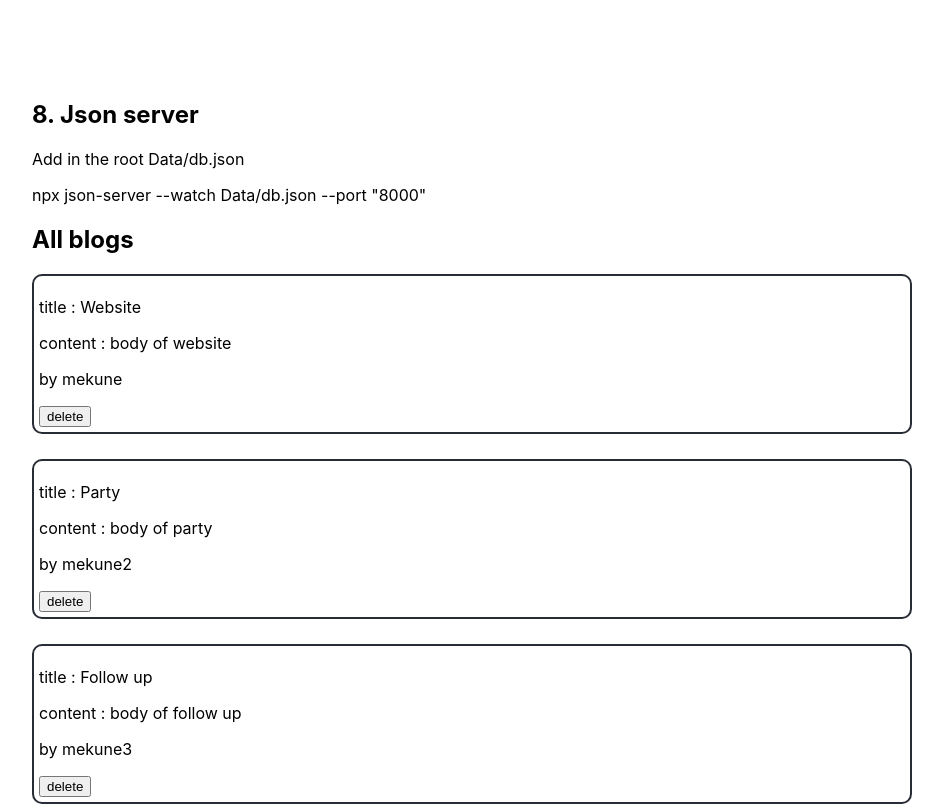
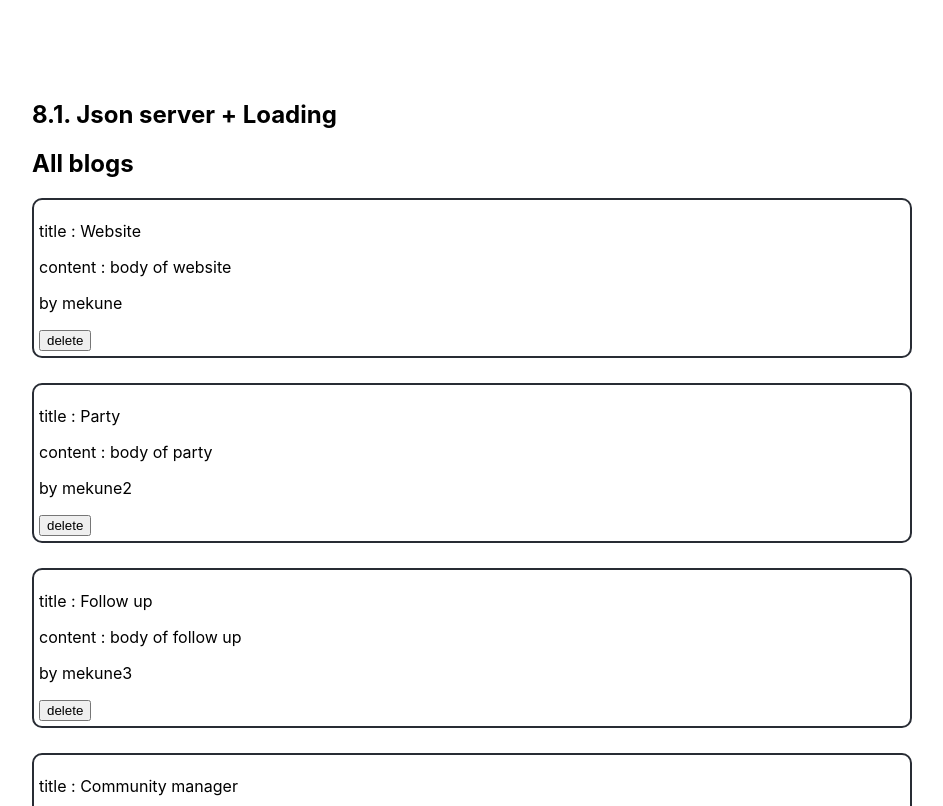
Before and after one commit to Mekune/React, a React (Create React App) app: page / in a window 1280 px wide. Shown: the top 806 px of the page, without its empty margins (168-1111 px from the left). Built offline with nearby package versions, Linux system fonts and the light colour scheme; data requests are answered from the project's data file.

Commit message:
json server & loading

```diff
--- a/src/App.js
+++ b/src/App.js
@@ -1,9 +1,10 @@
 import "./App.css";
-import Json_server from "./Json_server";
+import Loading from "./Loading";
+
 function App() {
   return (
     <div className="App">
-      <Json_server />
+      <Loading />
     </div>
   );
 }
--- a/src/Json_server.js
+++ b/src/Loading.js
@@ -1,10 +1,11 @@
 import React, { useState, useEffect } from "react";
 import Props22 from "./Props2.2";
 
-export default function Json_server() {
+export default function Loading() {
   const [name, setName] = useState("mario");
 
   const [blogs, setBlogs] = useState(null);
+  const [isPending, setIsPending] = useState(true);
 
   const handleDelete = (id) => {
     const newBlogs = blogs.filter((blog) => blog.id !== id);
@@ -12,20 +13,22 @@ export default function Json_server() {
   };
 
   useEffect(() => {
+    setTimeout(() => {
       fetch("http://localhost:8000/blogs")
         .then((res) => {
           return res.json();
         })
         .then((data) => {
           setBlogs(data);
+          setIsPending(false);
         });
+    }, 1500);
   }, []);
 
   return (
     <section className="test">
-      <h2 className="title">8. Json server</h2>
-      <p>Add in the root Data/db.json</p>
-      <p>npx json-server --watch Data/db.json --port "8000"</p>
+      <h2 className="title">8.1. Json server + Loading</h2>
+      {isPending && <div>Loading....</div>}
       {blogs && (
         <Props22
           blogs={blogs}
```
Lines whose indentation alone changed are shown as unchanged.
